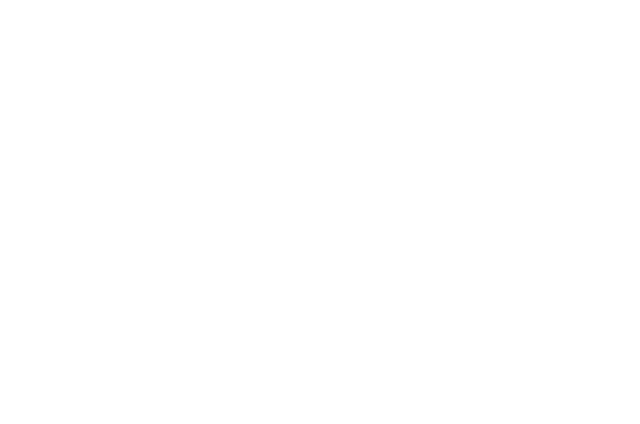
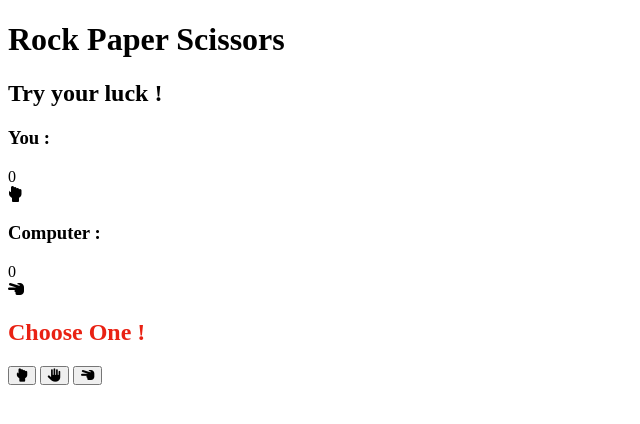
Before and after one commit to queen-bellah/Rock-paper-scissors, a plain HTML site: page index.html in a window 1280 px wide. Shown: the whole page, without its empty margins (0-640 px from the left). Drawn offline with Linux system fonts and the light colour scheme.

Commit message:
Created a html file for rock-paper-scissors game it contains all the divs and buttons

```diff
--- a/index.html
+++ b/index.html
@@ -3,9 +3,38 @@
 <head>
     <meta charset="UTF-8">
     <meta name="viewport" content="width=device-width, initial-scale=1.0">
-    <title>Document</title>
+    <title>Rock-Paper-Scissors Game</title>
+    <link rel="stylesheet" href="style.css">
+    <script src="https://kit.fontawesome.com/e391ce7786.js" crossorigin="anonymous"></script>
+    <script src="app.js" defer></script>
 </head>
 <body>
+    <h1>Rock Paper Scissors</h1>
+    <h2 id="demo">Try your luck ! </h2>
+    <div class="container">
+        <div class="section">
+            <div class="info">
+                <h3>You :</h3><span id="playerScore">0</span>
+            </div>
+            <div class="show">
+                <i class="fas fa-hand-rock"></i>
+            </div>
+        </div>
 
+        <div class="section">
+            <div class="info">
+                <h3>Computer :</h3><span id="computerScore">0</span>
+            </div>
+            <div class="show computer">
+                <i class="fas fa-hand-scissors"></i>
+            </div>
+        </div>
+    </div>
+    <h2 style="color: rgb(233, 33, 19);" id="demo2">Choose One !</h2>
+    <div class="selection">
+        <button class="fas fa-hand-rock" id="rock"></button>
+        <button class="fas fa-hand-paper" id="paper"></button>
+        <button class="fas fa-hand-scissors" id="scissors"></button>
+    </div>
 </body>
 </html>
```
